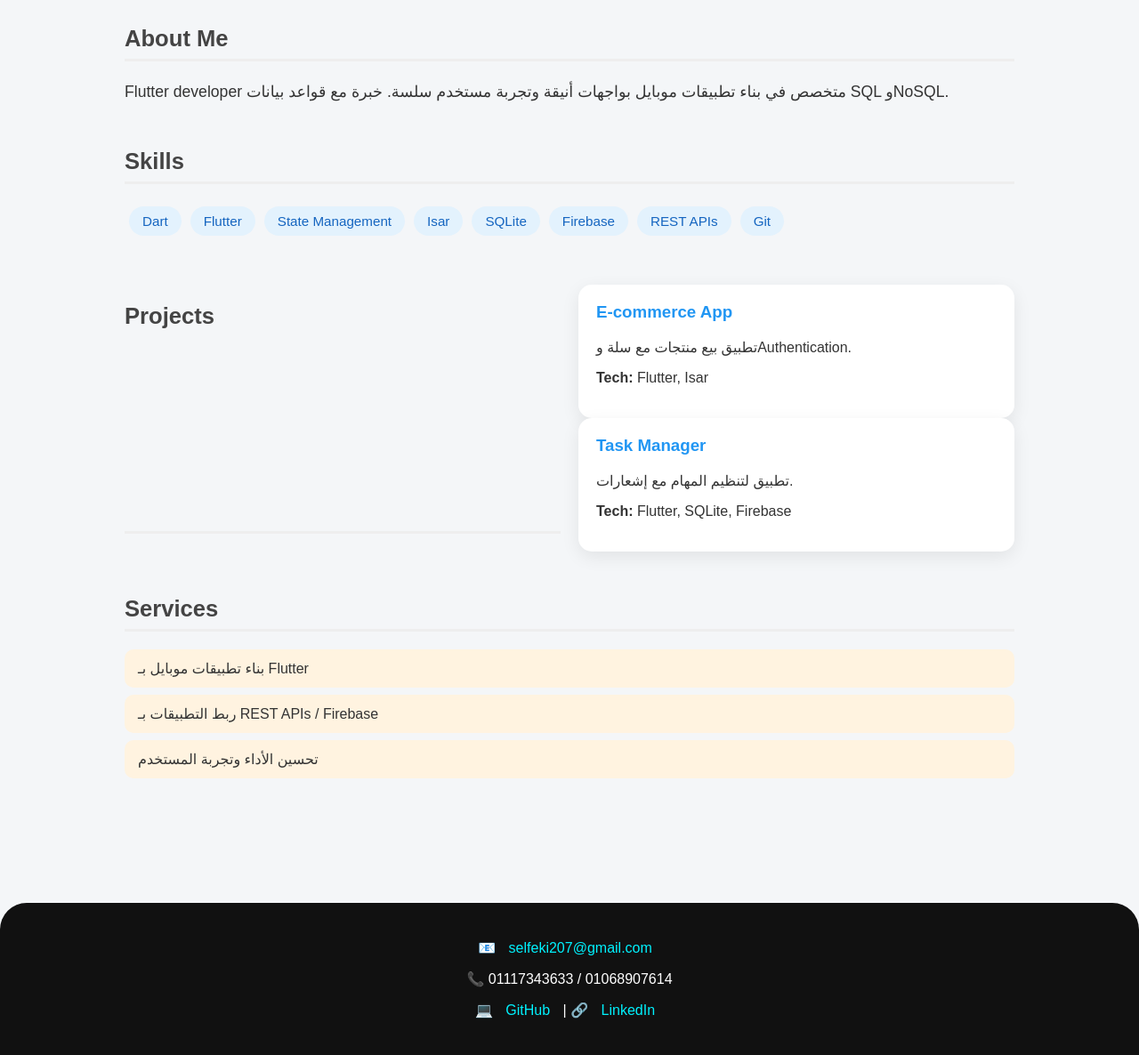
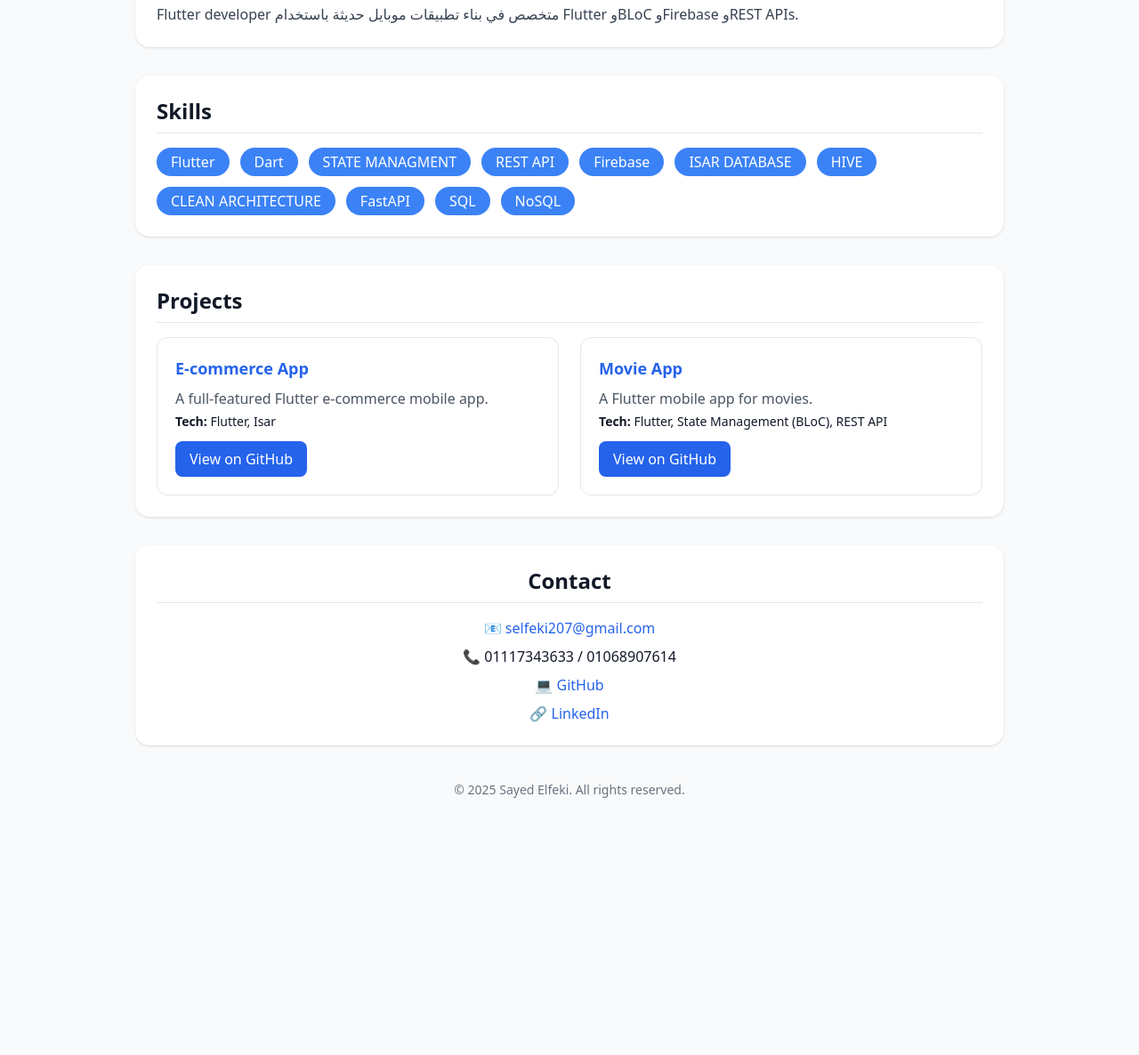
Before and after one commit to sayedalfeki/portfolio, a plain HTML site: page index.html in a window 1280 px wide. Shown: the part 258-1444 px from the top of the page at 89% size. After the commit the page ends 1180 px from the top, so only its background shows below. Drawn offline with nearby package versions, Linux system fonts and the light colour scheme.

Commit message:
Update index.html

```diff
--- a/index.html
+++ b/index.html
@@ -1,126 +1,85 @@
 <!DOCTYPE html>
 <html lang="en">
 <head>
-  <meta charset="UTF-8" />
-  <meta name="viewport" content="width=device-width, initial-scale=1.0"/>
-  <title>Sayed Elfeki | Flutter Developer</title>
-  <style>
-    body {font-family: Arial, sans-serif; margin:0; padding:0; background:#f4f6f8; color:#333;}
-    header {
-      background: linear-gradient(90deg,#4facfe,#00f2fe);
-      color:white; text-align:center; padding:60px 20px; border-radius:0 0 40px 40px;
-    }
-    header h1 {margin:0; font-size:2.8rem;}
-    header p {font-size:1.3rem; margin-top:10px;}
+  <meta charset="UTF-8">
+  <title>Sayed Elfeki - Portfolio</title>
+  <script src="https://cdn.tailwindcss.com"></script>
+</head>
+<body class="bg-gray-50 text-gray-900">
 
-    main {max-width:1000px; margin:auto; padding:40px 20px;}
-    section {margin-bottom:50px;}
-    h2 {color:#444; margin-bottom:20px; border-bottom:3px solid #eee; padding-bottom:8px; font-size:1.6rem;}
+  <!-- Container -->
+  <div class="max-w-5xl mx-auto p-6">
 
-    .about p {font-size:1.1rem; line-height:1.6;}
+    <!-- Header -->
+    <header class="text-center py-10">
+      <h1 class="text-4xl font-extrabold text-blue-600">Sayed Elfeki</h1>
+      <p class="text-xl text-gray-600 mt-2">Flutter Developer - Mobile App Specialist</p>
+    </header>
 
-    .skills span {
-      display:inline-block; background:#e3f2fd; color:#1565c0; padding:8px 15px;
-      margin:5px; border-radius:20px; font-size:0.95rem; font-weight:500;
-    }
-
-    .projects {display:grid; grid-template-columns:repeat(auto-fit,minmax(280px,1fr)); gap:20px;}
-    .card {
-      background:white; padding:20px; border-radius:15px;
-      box-shadow:0 6px 20px rgba(0,0,0,0.08);
-      transition: transform 0.3s;
-    }
-    .card:hover {transform: translateY(-5px);}
-    .card h3 {margin-top:0; color:#2196f3;}
-
-    .services ul {list-style:none; padding:0;}
-    .services li {
-      background:#fff3e0; padding:12px 15px; margin:8px 0;
-      border-radius:10px; font-size:1rem;
-    }
-
-    footer {
-      background:#111; color:#fff; text-align:center; padding:25px;
-      border-radius:30px 30px 0 0; margin-top:50px;
-    }
-    footer a {color:#00f2fe; text-decoration:none; margin:0 10px; font-weight:500;}
-  </style>
-</head>
-<body>
-  <header>
-    <h1 id="name">Sayed Elfeki</h1>
-    <p id="title">Flutter Developer</p>
-  </header>
-
-  <main>
-    <section class="about">
-      <h2>About Me</h2>
-      <p id="about">...</p>
+    <!-- About -->
+    <section class="bg-white p-6 rounded-2xl shadow mb-8">
+      <h2 class="text-2xl font-semibold mb-4 border-b pb-2">About Me</h2>
+      <p class="text-gray-700 leading-relaxed">
+        Flutter developer متخصص في بناء تطبيقات موبايل حديثة باستخدام Flutter وBLoC وFirebase وREST APIs.
+      </p>
     </section>
 
-    <section class="skills">
-      <h2>Skills</h2>
-      <div id="skills"></div>
+    <!-- Skills -->
+    <section class="bg-white p-6 rounded-2xl shadow mb-8">
+      <h2 class="text-2xl font-semibold mb-4 border-b pb-2">Skills</h2>
+      <div class="flex flex-wrap gap-3">
+        <span class="bg-blue-500 text-white px-4 py-1 rounded-full">Flutter</span>
+        <span class="bg-blue-500 text-white px-4 py-1 rounded-full">Dart</span>
+        <span class="bg-blue-500 text-white px-4 py-1 rounded-full">STATE MANAGMENT</span>
+        <span class="bg-blue-500 text-white px-4 py-1 rounded-full">REST API</span>
+        <span class="bg-blue-500 text-white px-4 py-1 rounded-full">Firebase</span>
+        <span class="bg-blue-500 text-white px-4 py-1 rounded-full">ISAR DATABASE</span>
+       <span class="bg-blue-500 text-white px-4 py-1 rounded-full">HIVE</span>
+      <span class="bg-blue-500 text-white px-4 py-1 rounded-full">CLEAN ARCHITECTURE</span>
+     <span class="bg-blue-500 text-white px-4 py-1 rounded-full">FastAPI</span>
+        <span class="bg-blue-500 text-white px-4 py-1 rounded-full">SQL</span>
+        <span class="bg-blue-500 text-white px-4 py-1 rounded-full">NoSQL</span>
+      </div>
     </section>
 
-    <section class="projects">
-      <h2>Projects</h2>
-      <div id="projects"></div>
+    <!-- Projects -->
+    <section class="bg-white p-6 rounded-2xl shadow mb-8">
+      <h2 class="text-2xl font-semibold mb-4 border-b pb-2">Projects</h2>
+      <div class="grid grid-cols-1 md:grid-cols-2 gap-6">
+
+        <!-- E-commerce App -->
+        <div class="p-5 border rounded-xl hover:shadow-lg transition">
+          <h3 class="text-lg font-bold text-blue-600">E-commerce App</h3>
+          <p class="text-gray-600 mt-2">A full-featured Flutter e-commerce mobile app.</p>
+          <p class="text-sm mt-1"><b>Tech:</b> Flutter, Isar</p>
+          <a href="https://github.com/sayedalfeki/a2z_store" target="_blank" class="inline-block mt-3 text-white bg-blue-600 px-4 py-2 rounded-lg hover:bg-blue-700">View on GitHub</a>
+        </div>
+
+        <!-- Movie App -->
+        <div class="p-5 border rounded-xl hover:shadow-lg transition">
+          <h3 class="text-lg font-bold text-blue-600">Movie App</h3>
+          <p class="text-gray-600 mt-2">A Flutter mobile app for movies.</p>
+          <p class="text-sm mt-1"><b>Tech:</b> Flutter, State Management (BLoC), REST API</p>
+          <a href="https://github.com/sayedalfeki/movie_app" target="_blank" class="inline-block mt-3 text-white bg-blue-600 px-4 py-2 rounded-lg hover:bg-blue-700">View on GitHub</a>
+        </div>
+
+      </div>
     </section>
 
-    <section class="services">
-      <h2>Services</h2>
-      <ul id="services"></ul>
+    <!-- Contact -->
+    <section class="bg-white p-6 rounded-2xl shadow text-center">
+      <h2 class="text-2xl font-semibold mb-4 border-b pb-2">Contact</h2>
+      <p class="mb-2">📧 <a href="mailto:selfeki207@gmail.com" class="text-blue-600 hover:underline">selfeki207@gmail.com</a></p>
+      <p class="mb-2">📞 01117343633 / 01068907614</p>
+      <p class="mb-2">💻 <a href="https://github.com/sayedalfeki" target="_blank" class="text-blue-600 hover:underline">GitHub</a></p>
+      <p>🔗 <a href="https://www.linkedin.com/in/sayedalfeki" target="_blank" class="text-blue-600 hover:underline">LinkedIn</a></p>
     </section>
-  </main>
 
-  <footer>
-    <p id="email"></p>
-    <p id="phones"></p>
-    <p>
-      💻 <a id="github" href="#">GitHub</a> |
-      🔗 <a id="linkedin" href="#">LinkedIn</a>
-    </p>
-  </footer>
+    <!-- Footer -->
+    <footer class="text-center text-gray-500 text-sm mt-10">
+      © 2025 Sayed Elfeki. All rights reserved.
+    </footer>
 
-  <script>
-    const defaultData = {
-      name: "Sayed Elfeki",
-      title: "Flutter Developer",
-      about: "Flutter developer متخصص في بناء تطبيقات موبايل بواجهات أنيقة وتجربة مستخدم سلسة. خبرة مع قواعد بيانات SQL وNoSQL.",
-      skills: ["Dart","Flutter","State Management","Isar","SQLite","Firebase","REST APIs","Git"],
-      projects: [
-        {name:"E-commerce App", description:"تطبيق بيع منتجات مع سلة وAuthentication.", tech:"Flutter, Isar"},
-        {name:"Task Manager", description:"تطبيق لتنظيم المهام مع إشعارات.", tech:"Flutter, SQLite, Firebase"}
-      ],
-      services: [
-        "بناء تطبيقات موبايل بـ Flutter",
-        "ربط التطبيقات بـ REST APIs / Firebase",
-        "تحسين الأداء وتجربة المستخدم"
-      ],
-      email: "selfeki207@gmail.com",
-      phones: ["01117343633","01068907614"],
-      github: "https://github.com/sayedalfeki",
-      linkedin: "https://linkedin.com/in/sayedalfeki"
-    };
-
-    const data = JSON.parse(localStorage.getItem('portfolioData')) || defaultData;
-
-    document.getElementById('name').innerText = data.name;
-    document.getElementById('title').innerText = data.title;
-    document.getElementById('about').innerText = data.about;
-    document.getElementById('skills').innerHTML = data.skills.map(s => `<span>${s}</span>`).join("");
-    document.getElementById('projects').innerHTML = data.projects.map(p => `
-      <div class="card">
-        <h3>${p.name}</h3>
-        <p>${p.description}</p>
-        <p><b>Tech:</b> ${p.tech}</p>
-      </div>`).join("");
-    document.getElementById('services').innerHTML = data.services.map(s => `<li>${s}</li>`).join("");
-    document.getElementById('email').innerHTML = `📧 <a href="mailto:${data.email}" style="color:#00f2fe;">${data.email}</a>`;
-    document.getElementById('phones').innerText = "📞 " + data.phones.join(" / ");
-    document.getElementById('github').href = data.github;
-    document.getElementById('linkedin').href = data.linkedin;
-  </script>
+  </div>
 </body>
 </html>
```
